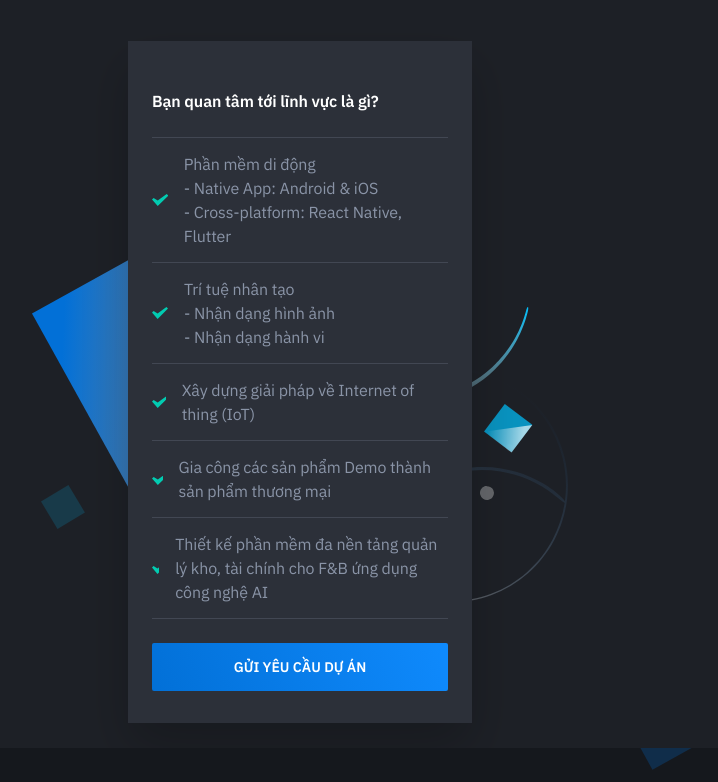
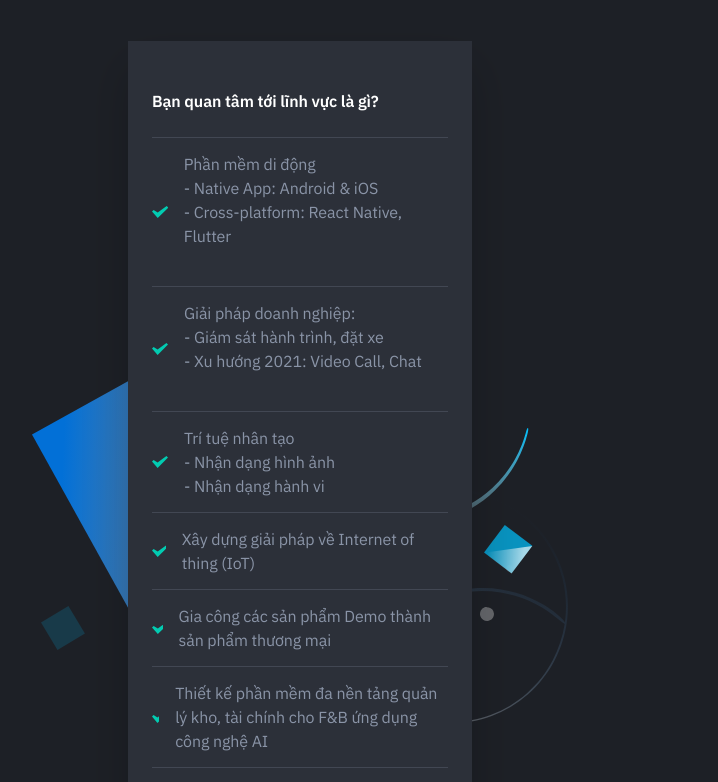
Before and after one commit to tunzbaby/hanoiai, a plain HTML site: page index.html in a window 1280 px wide. Shown: the part 2940-3722 px from the top of the page, without its empty margins (340-1058 px from the left). Drawn offline with Linux system fonts and the light colour scheme.

Commit message:
Add more feture of cataloge business

```diff
--- a/index.html
+++ b/index.html
@@ -399,10 +399,20 @@
                           <span
                             >Phần mềm di động<br />
                             - Native App: Android &amp; iOS<br />
-                            - Cross-platform: React Native, Flutter
+                            - Cross-platform: React Native, Flutter<br/>
+
                             <br
                           /></span>
                         </li>
+                        <li>
+                          <span
+                            > Giải pháp doanh nghiệp:<br/>
+                            - Giám sát hành trình, đặt xe<br />
+                            - Xu hướng 2021: Video Call, Chat<br/>
+                            <br
+                          /></span>
+                        </li>
+
                         <li>
                           <span
                             >Trí tuệ nhân tạo<br />
```
